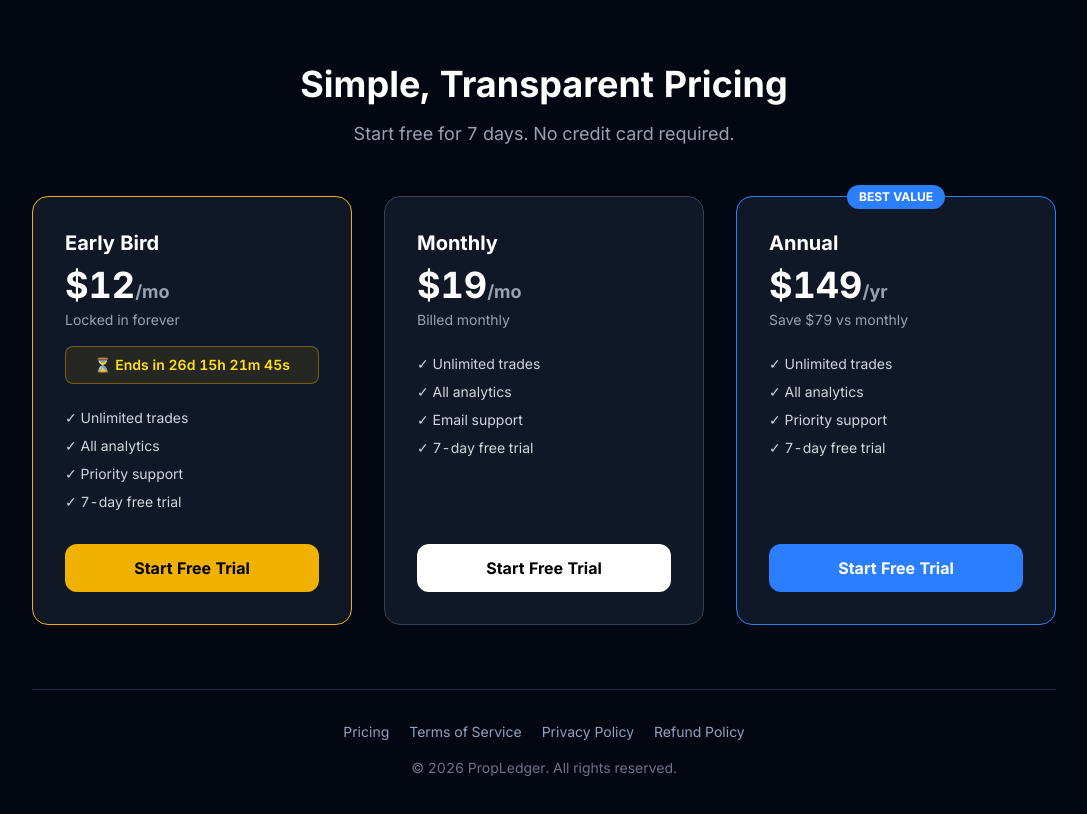
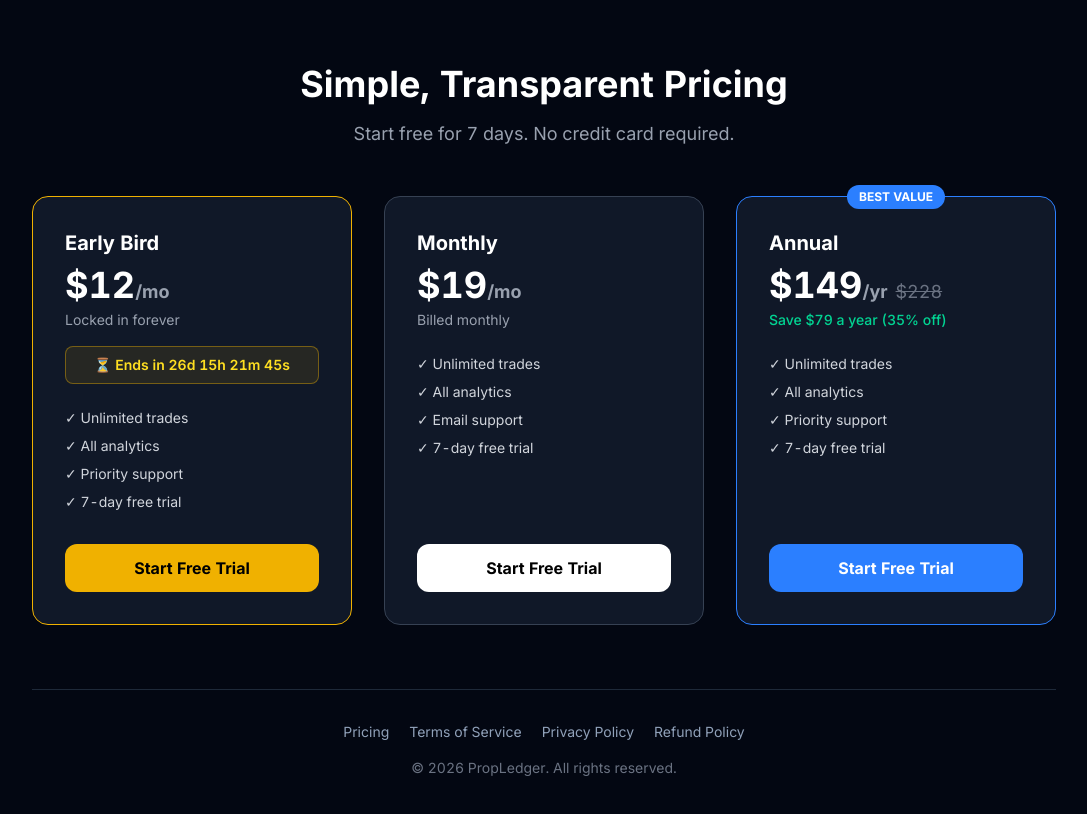
Before and after one commit to yarinx23-byte/PropLedger, a React (Vite) app: page /pricing in a window 1280 px wide. Shown: the top 814 px of the page, without its empty margins (96-1183 px from the left). Built offline with nearby package versions, Linux system fonts and the light colour scheme; no server answers.

Commit message:
Show struck-through anchor price on Annual plan

```diff
--- a/src/pages/Pricing.jsx
+++ b/src/pages/Pricing.jsx
@@ -119,8 +119,11 @@ export default function Pricing() {
               BEST VALUE
             </div>
             <h2 className="text-xl font-bold mb-2">Annual</h2>
-            <div className="text-4xl font-bold mb-1">$149<span className="text-lg text-gray-400">/yr</span></div>
-            <p className="text-gray-400 text-sm mb-6">Save $79 vs monthly</p>
+            <div className="mb-1 flex items-baseline gap-2">
+              <span className="text-4xl font-bold">$149<span className="text-lg text-gray-400">/yr</span></span>
+              <span className="text-lg text-gray-500 line-through">$228</span>
+            </div>
+            <p className="text-emerald-400 text-sm font-medium mb-6">Save $79 a year (35% off)</p>
             <ul className="space-y-2 text-sm text-gray-300 mb-8">
               <li>✓ Unlimited trades</li>
               <li>✓ All analytics</li>
```
